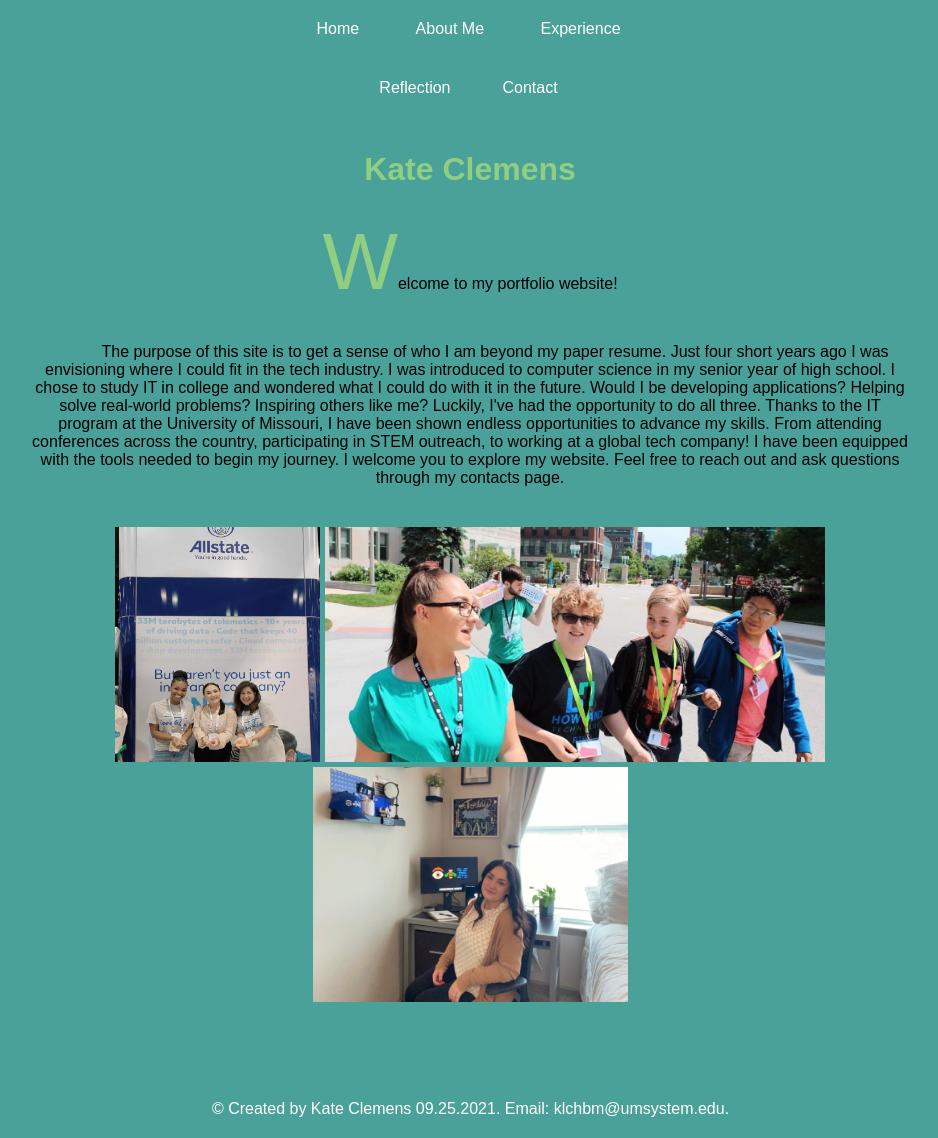
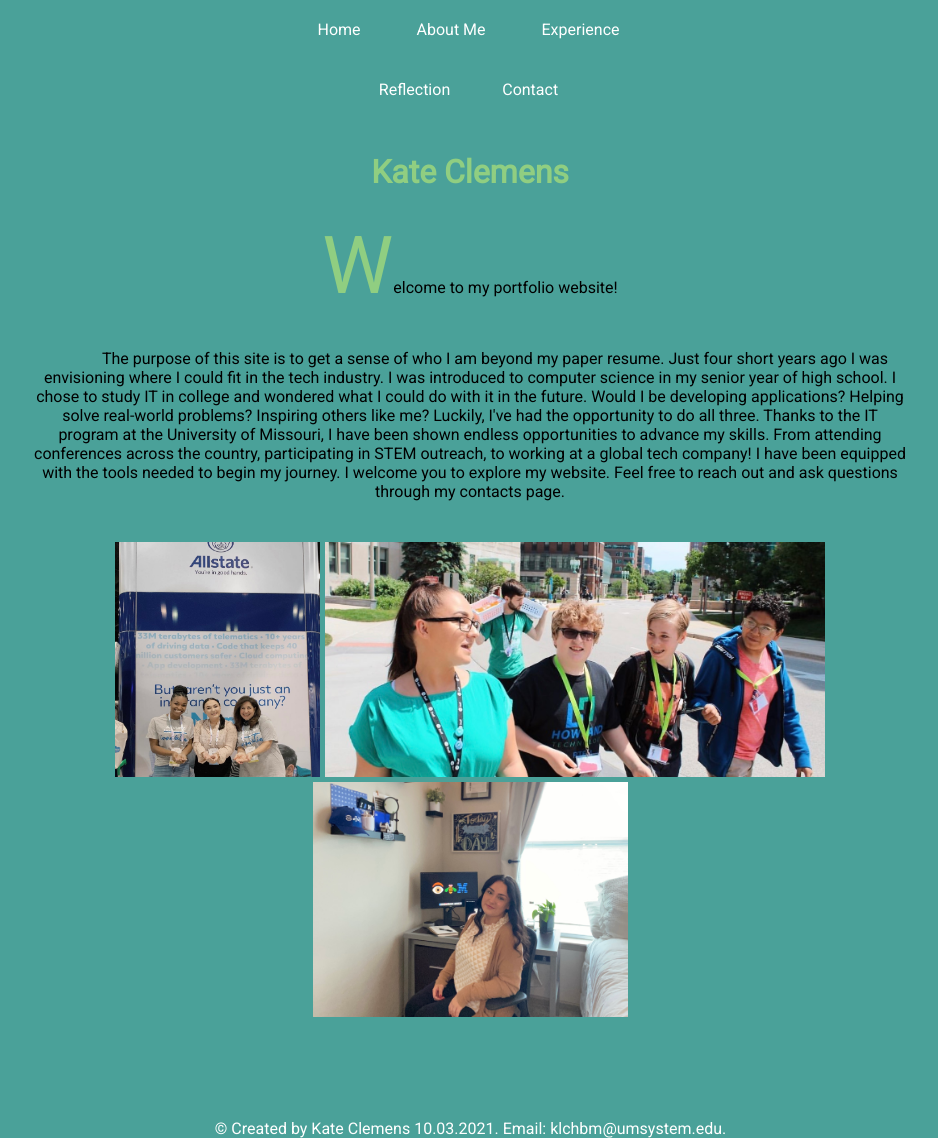
Before and after one commit to klchbm/klchbm.github.io, a PHP site: page / in a window 1280 px wide. Shown: the whole page, without its empty margins (169-1107 px from the left). Before the commit the page ends 1117 px from the top, so only its background shows below. Run offline with PHP 8.4, Linux system fonts and the light colour scheme.

Commit message:
Add files via upload

```diff
--- a/islt_7310/about.html
+++ b/islt_7310/about.html
@@ -29,6 +29,10 @@
     <link rel="stylesheet" href="style.css">
     <link rel="stylesheet" href="nav.css">
     <link rel="stylesheet" href="about.css">
+
+    <link rel="preconnect" href="https://fonts.googleapis.com">
+    <link rel="preconnect" href="https://fonts.gstatic.com" crossorigin>
+    <link href="https://fonts.googleapis.com/css2?family=Roboto&display=swap" rel="stylesheet">
 
 </head>
      <body>
@@ -104,7 +108,7 @@
         <br>
         <br>
 
-        <footer>© Created by Kate Clemens 09.25.2021. Email: klchbm@umsystem.edu</footer>
+        <footer>© Created by Kate Clemens 10.03.2021. Email: klchbm@umsystem.edu</footer>
         <br>
 
          </div>
--- a/islt_7310/experience.html
+++ b/islt_7310/experience.html
@@ -27,6 +27,10 @@
                <link rel="stylesheet" href="nav.css">
                <link rel="stylesheet" href="style.css">
                <link rel="stylesheet" href="experience.css">
+
+               <link rel="preconnect" href="https://fonts.googleapis.com">
+               <link rel="preconnect" href="https://fonts.gstatic.com" crossorigin>
+               <link href="https://fonts.googleapis.com/css2?family=Roboto&display=swap" rel="stylesheet">
 
 </head>
 
@@ -119,7 +123,7 @@
         </div>
 
 
-        <footer class="items">© Created by Kate Clemens 09.25.2021. Email: klchbm@umsystem.edu</footer>
+        <footer class="items">© Created by Kate Clemens 10.03.2021. Email: klchbm@umsystem.edu</footer>
 
         <br>
 
--- a/islt_7310/index.html
+++ b/islt_7310/index.html
@@ -28,7 +28,13 @@
         <link rel="stylesheet" href="nav.css">
         <link rel="stylesheet" href="home.css">
 
+        <link rel="preconnect" href="https://fonts.googleapis.com">
+        <link rel="preconnect" href="https://fonts.gstatic.com" crossorigin>
+        <link href="https://fonts.googleapis.com/css2?family=Roboto&display=swap" rel="stylesheet">
+
 </head>
+
+
 
 <body>
     <div class="wrapper">
@@ -83,7 +89,7 @@
             <br>
             <br>
 
-        <footer class="items">© Created by Kate Clemens 09.25.2021. Email: klchbm@umsystem.edu.</footer>
+        <footer class="items">© Created by Kate Clemens 10.03.2021. Email: klchbm@umsystem.edu.</footer>
     </div>
 </body>
 
--- a/islt_7310/reflection.html
+++ b/islt_7310/reflection.html
@@ -27,6 +27,10 @@
                <link rel="stylesheet" href="style.css">
                <link rel="stylesheet" href="nav.css">
                <link rel="stylesheet" href="reflection.css">
+
+               <link rel="preconnect" href="https://fonts.googleapis.com">
+               <link rel="preconnect" href="https://fonts.gstatic.com" crossorigin>
+               <link href="https://fonts.googleapis.com/css2?family=Roboto&display=swap" rel="stylesheet">
 </head>
  <body>
 
@@ -74,7 +78,7 @@
 
        </aside>
 
-       <footer class="items">© Created by Kate Clemens 09.25.2021. Email: klchbm@umsystem.edu</footer>
+       <footer class="items">© Created by Kate Clemens 10.03.2021. Email: klchbm@umsystem.edu</footer>
 
      <br>
 
--- a/islt_7310/style.css
+++ b/islt_7310/style.css
@@ -1,7 +1,7 @@
-/* External style sheet - Home Page */
+/* External style sheet */
 Body{
     background-color: #4aa199;
-    font-family: sans-serif;
+    font-family: 'Roboto', sans-serif;
     text-align: center;
     color: white;
     margin: 0;
```
Also changed, not shown: islt_7310/Roboto-Medium.ttf (added).
